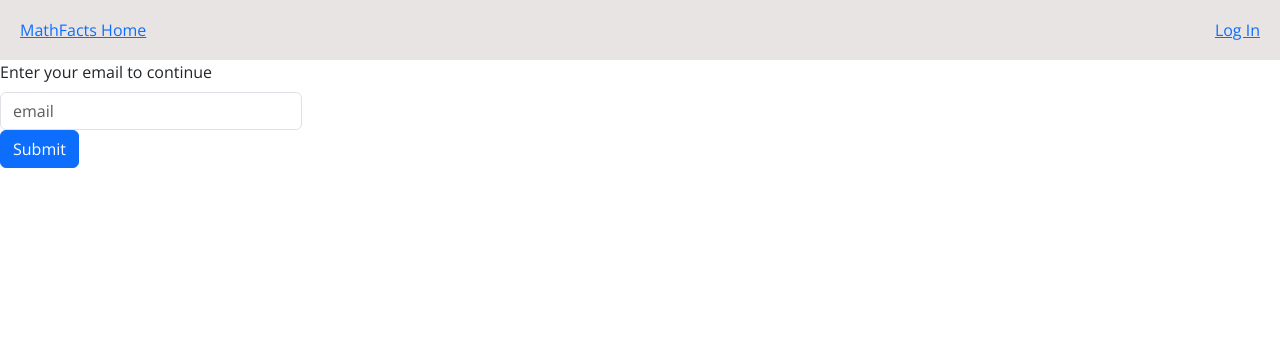
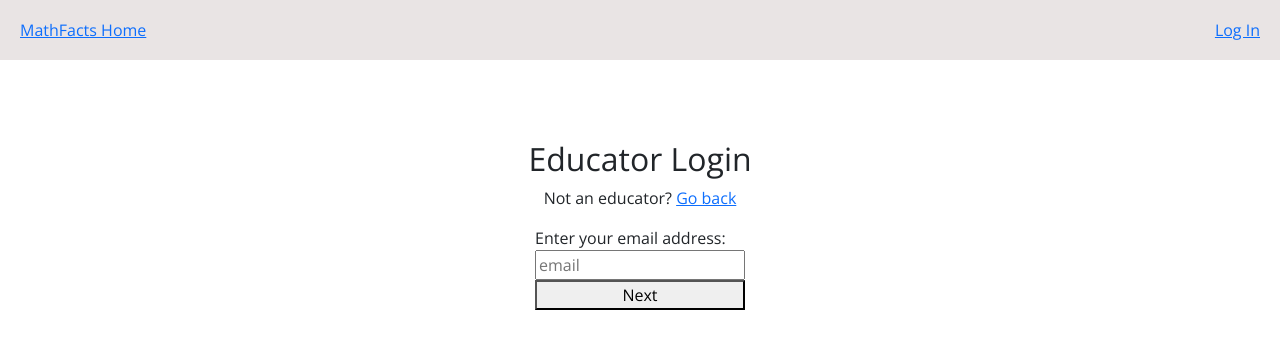
Before and after one commit to tielarose/factswise-app, a React (Vite) app in the folder frontend/: page /educator/login in a window 1280 px wide. Shown: the top 348 px of the page. Built offline with nearby package versions, Linux system fonts and the light colour scheme.

Commit message:
Refactor EducatorLogin without react bootstrap

```diff
--- /dev/null
+++ b/frontend/src/EducatorLogin.css
@@ -0,0 +1,12 @@
+.EducatorLogin {
+  height: calc(100vh - 60px);
+  display: flex;
+  flex-direction: column;
+  align-items: center;
+  padding-top: 80px;
+}
+
+.EducatorLogin-form {
+  display: flex;
+  flex-direction: column;
+}
--- a/frontend/src/EducatorLogin.jsx
+++ b/frontend/src/EducatorLogin.jsx
@@ -1,42 +1,40 @@
 import React, { useState } from "react";
-import Button from "react-bootstrap/Button";
-import Form from "react-bootstrap/Form";
-import Row from "react-bootstrap/Row";
-import Col from "react-bootstrap/Col";
+import "./EducatorLogin.css";
 
-function EducatorLogin() {
+export default function EducatorLogin() {
   const [educatorEmail, setEducatorEmail] = useState("");
 
-  const handleSubmit = (evt) => {
+  function handleSubmit(evt) {
     evt.preventDefault();
 
-    console.log("line 13, before fetch");
-    fetch(`/api/educator/login/${educatorEmail}`).then((response) =>
-      console.log(response.json)
-    );
-    // .then((responseJson) => console.log(responseJson));
-  };
+    fetch(`/api/educator/login/${educatorEmail}`)
+      .then((response) => response.json())
+      .then((data) => console.log(data));
+  }
 
   return (
-    <Form onSubmit={handleSubmit}>
-      <Row>
-        <Col md={3}>
-          <Form.Group controlId="educator_email">
-            <Form.Label>Enter your email to continue</Form.Label>
-            <Form.Control
-              type="email"
-              placeholder="email"
-              value={educatorEmail}
-              onChange={(evt) => setEducatorEmail(evt.target.value)}
-            />
-          </Form.Group>
-          <Button variant="primary" type="submit">
-            Submit
-          </Button>
-        </Col>
-      </Row>
-    </Form>
+    <div className="EducatorLogin">
+      <h2>Educator Login</h2>
+      <p>
+        Not an educator? <a href="/">Go back</a>
+      </p>
+      <div>
+        <form className="EducatorLogin-form" onSubmit={handleSubmit}>
+          <label htmlFor="EducatorLogin-educator-email">
+            Enter your email address:
+          </label>
+          <input
+            type="email"
+            placeholder="email"
+            value={educatorEmail}
+            onChange={(evt) => setEducatorEmail(evt.target.value)}
+            name="EducatorLogin-educator-email"
+            id="EducatorLogin-educator-email"
+            required
+          ></input>
+          <button>Next</button>
+        </form>
+      </div>
+    </div>
   );
 }
-
-export default EducatorLogin;
```
